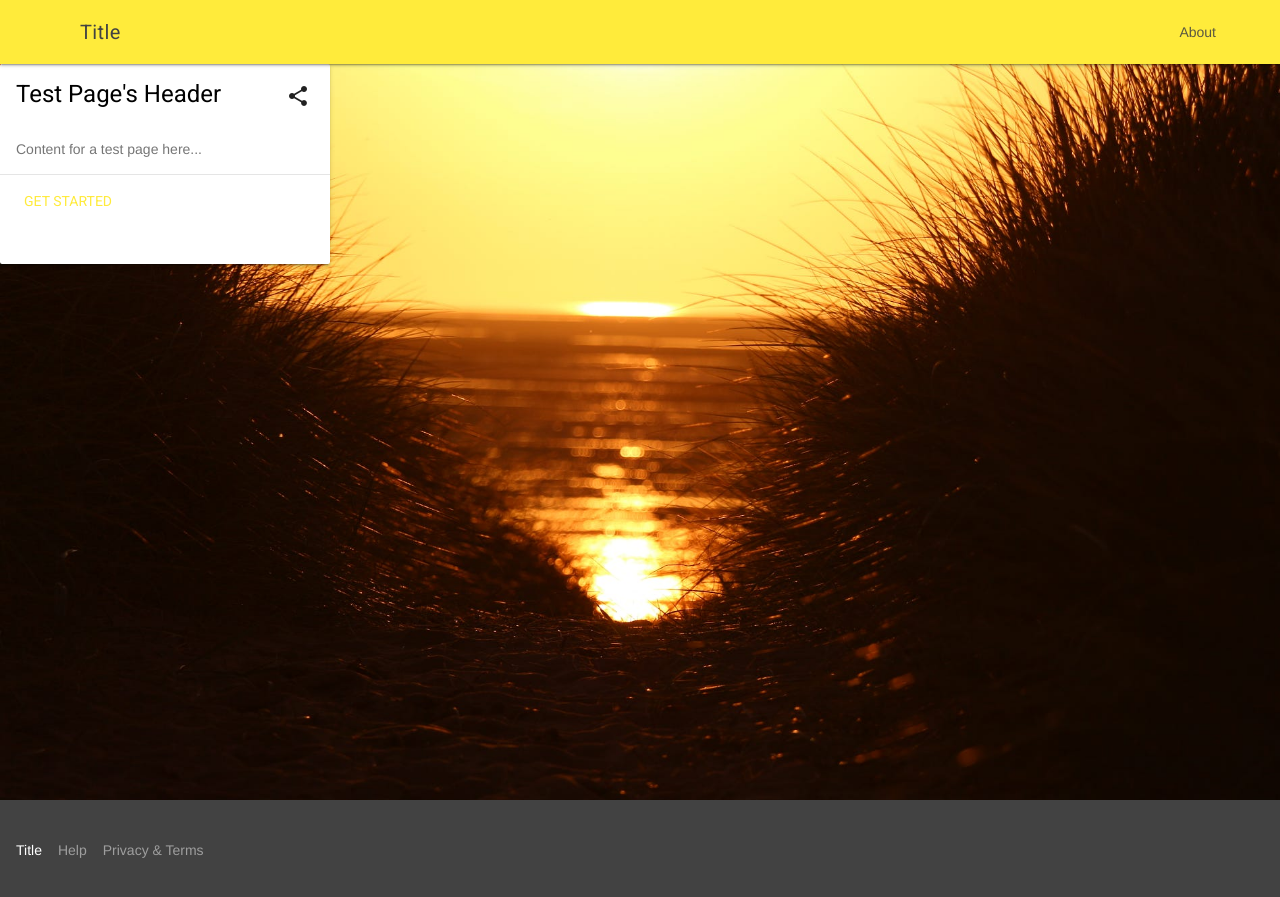
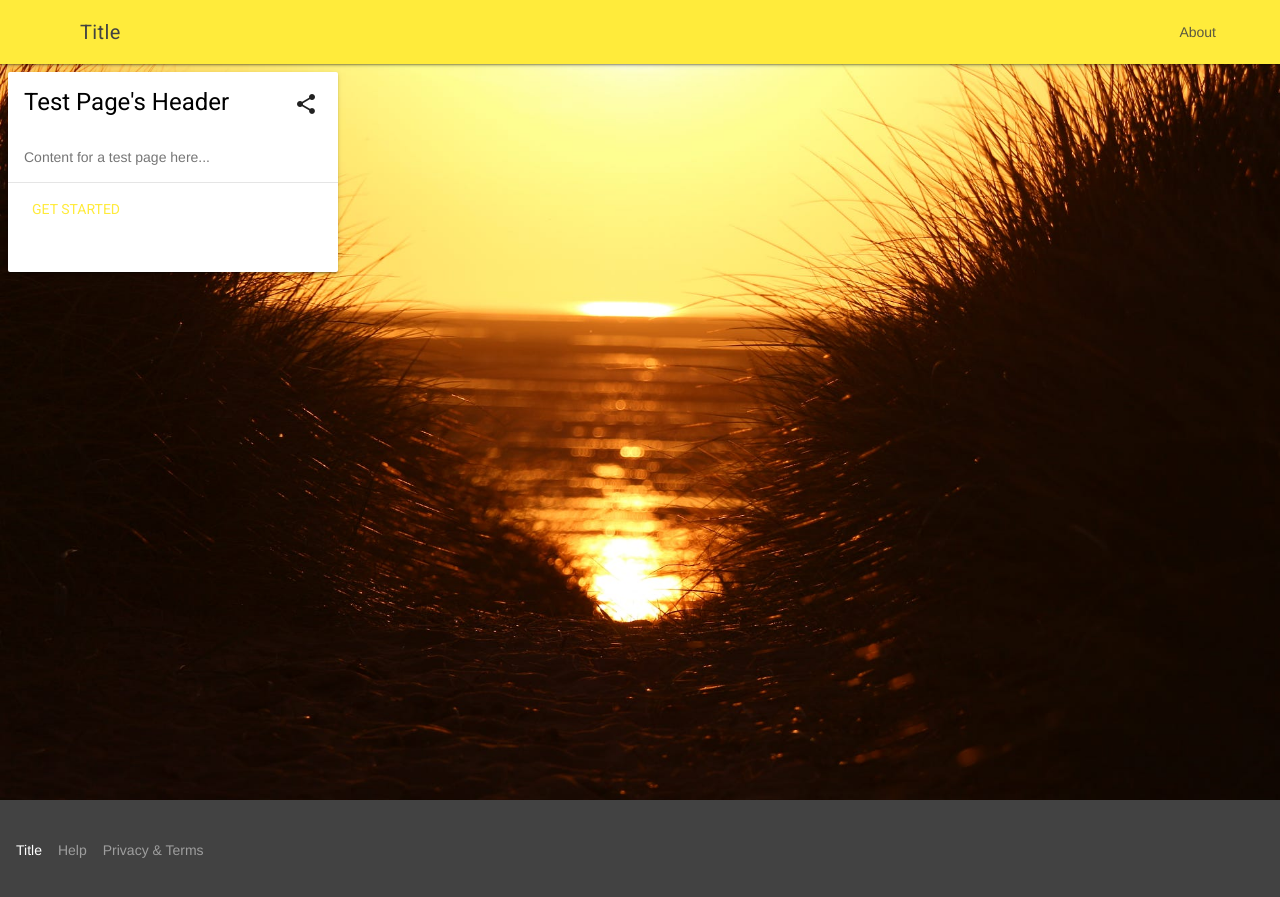
Before and after one commit to vantravel/vantravel.github.io, a Jekyll site: the page built from index.html, in a window 1280 px wide. Shown: the top 897 px of the page. Built offline with Jekyll 4.4.1, drawn with Linux system fonts in a browser that asks for light colours.

Commit message:
Update default.html

```diff
--- a/_layouts/default.html
+++ b/_layouts/default.html
@@ -38,7 +38,9 @@
 				</div>
 				-->
 				<main class="mdl-layout__content">
-					{{ content }}
+					<div class="demo-blog__posts mdl-grid">
+						{{ content }}
+					</div>
 				</main>
 				<footer class="mdl-mini-footer">
 					<div class="mdl-mini-footer__left-section">
```
